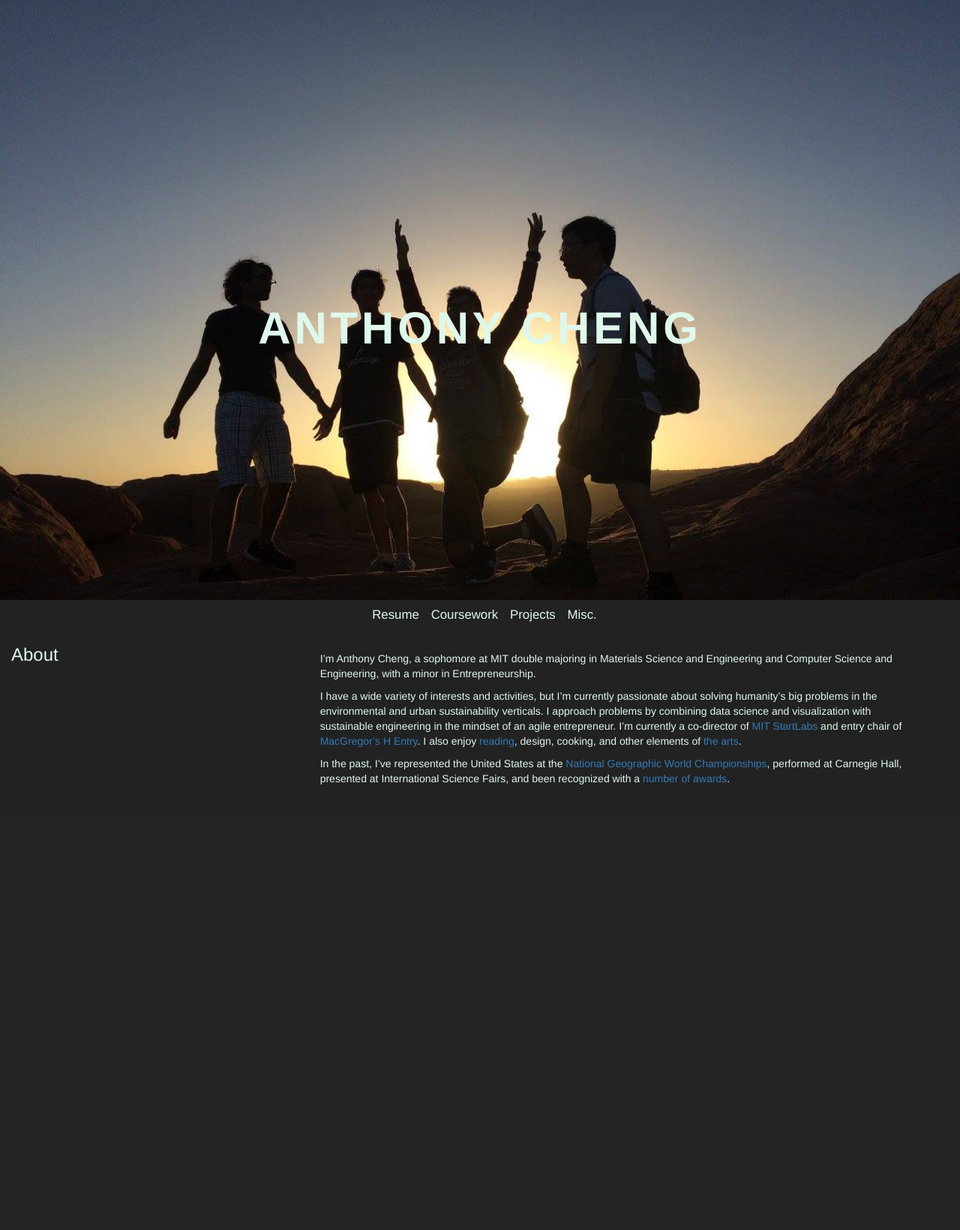
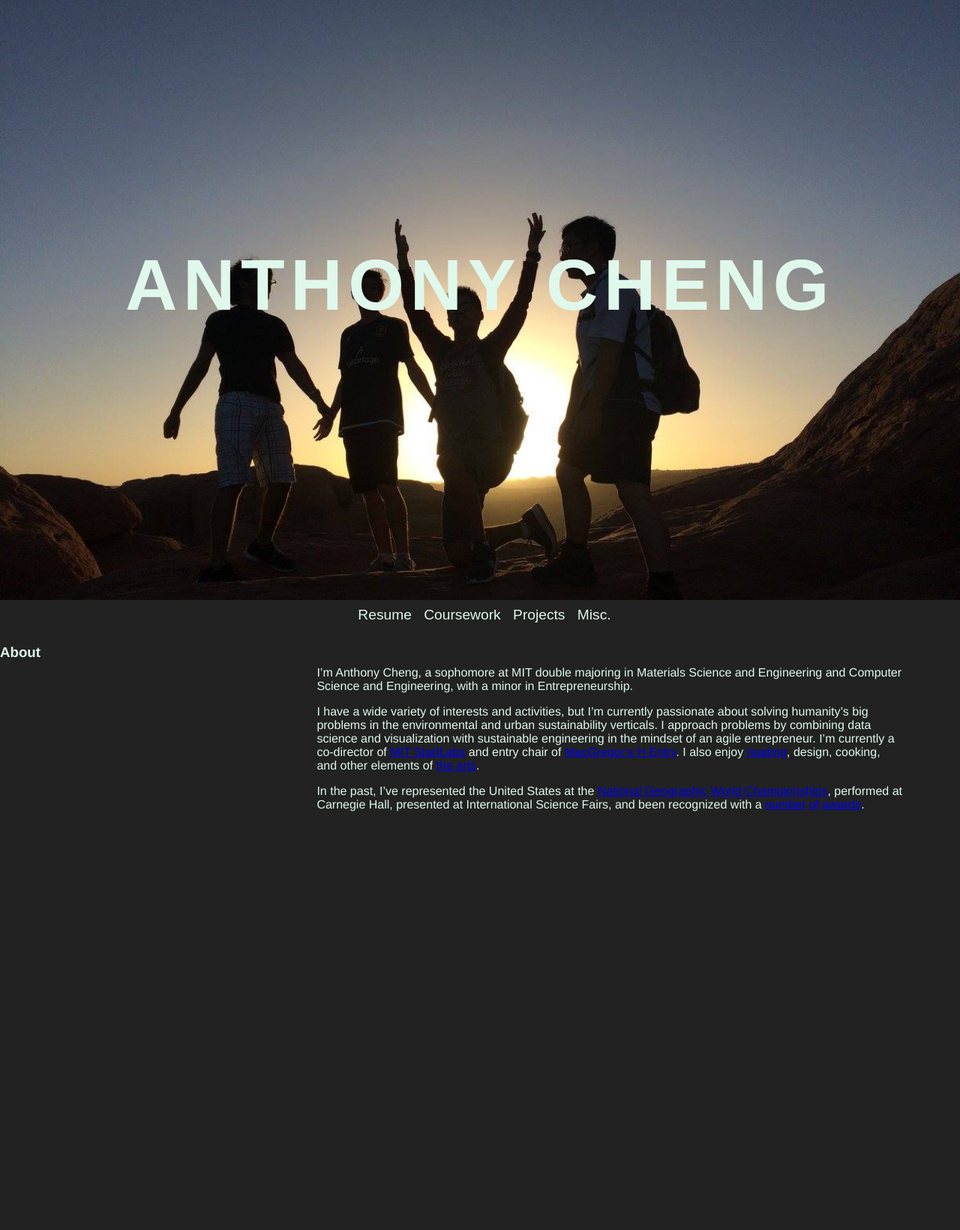
Before and after one commit to acheng98/acheng98.github.io, a PHP site: page / in a window 1280 px wide. Shown: the whole page at 75% size. Before the commit the page ends 1046 px from the top, so only its background shows below. Run offline with PHP 8.4, Linux system fonts and the light colour scheme; some libraries are stand-ins or nearby versions.

Commit message:
css-grid

```diff
--- a/index.html
+++ b/index.html
@@ -7,13 +7,12 @@
 	<title>Anthony Cheng - Home</title>
 
 	<!-- CSS Styling -->
-	<link rel="stylesheet" href="https://maxcdn.bootstrapcdn.com/bootstrap/3.3.7/css/bootstrap.min.css">
 	<link href="ionicons/css/ionicons.min.css" rel="stylesheet">
 	<link href="./styles.css" rel="stylesheet" type="text/css">
 </head>
 
 <body>
-	<div class="container-fluid" id='header'>
+	<div id='header'>
 		<h1> Anthony Cheng </h1>
 	</div>
 
@@ -25,17 +24,15 @@
 		<button onclick='change_tab("#Home")'> Misc. </button>
 	</div>
 
-	<div class="container-fluid">
-		<div class="row" id="Home">
-			<div class="col-sm-4">
+	<div class="grid">
+		<div class="col-third">
 			<h3> About </h3>
 			<!--Image of face-->
 		</div>
-			<div class="col-sm-8" id="About">
+		<div class="col-two-third" id="About">
 			<p>I&#8217;m Anthony Cheng, a sophomore at MIT double majoring in Materials Science and Engineering and Computer Science and Engineering, with a minor in Entrepreneurship.</p>
 			<p>I have a wide variety of interests and activities, but I&#8217;m currently passionate about solving humanity&#8217;s big problems in the environmental and urban sustainability verticals. I approach problems by combining data science and visualization with sustainable engineering in the mindset of an agile entrepreneur. I&#8217;m currently a co-director of <a href="http://startup.mit.edu">MIT StartLabs</a> and entry chair of <a href="http://macgregor.mit.edu/entry/h/h.html">MacGregor&#8217;s H Entry</a>. I also enjoy <a href="http://alcheng.scripts.mit.edu/www/reading-list/">reading</a>, design, cooking, and other elements of <a href="http://i0.kym-cdn.com/photos/images/original/001/018/899/936.jpg">the arts</a>.</p>
 			<p>In the past, I&#8217;ve represented the United States at the <a href="http://ocean.nationalgeographic.com/geobee/world-championship-photos/#/110723-ngwc-174_37770_600x450.jpg">National Geographic World Championships</a>, performed at Carnegie Hall, presented at International Science Fairs, and been recognized with a <a href="https://www2.ed.gov/programs/psp/2016/scholars.pdf">number</a> <a href="http://www.coca-colascholarsfoundation.org/blog/2016-coca-cola-scholars/">of</a> <a href="https://www.deseretnews.com/article/865649831/2016-Sterling-Scholar-Award-winners-geared-up-to-solve-worlds-problems.html">awards</a>.</p>
-			</div>
 		</div>
 	</div>
 
--- a/styles.css
+++ b/styles.css
@@ -36,11 +36,30 @@
     position: relative;
 }
 
+/*-----------------------------------CSS GRID-------------------------------------*/
+
+.grid {
+  height: 100%;
+  width: 100%;
+  display: grid;
+  grid-template-columns: 33% 66%;
+  grid-template-rows: 100%;
+  grid-gap: 0 0;
+}
+
+.col-third{
+	grid-area: 1 / 1 / span 1 / span 1;
+}
+
+.col-two-third{
+	grid-area: 1 / 2 / span 1 / span 1;
+}
+
 /*-------------------------------------TITLE-------------------------------------*/
 h1 {
 	position: relative;
 	text-align: center;
-	top: 50%;
+	top: 40%;
 	left: 0;
 	width: 100%;
 	clear: none;
```
Lines whose indentation alone changed are shown as unchanged.
